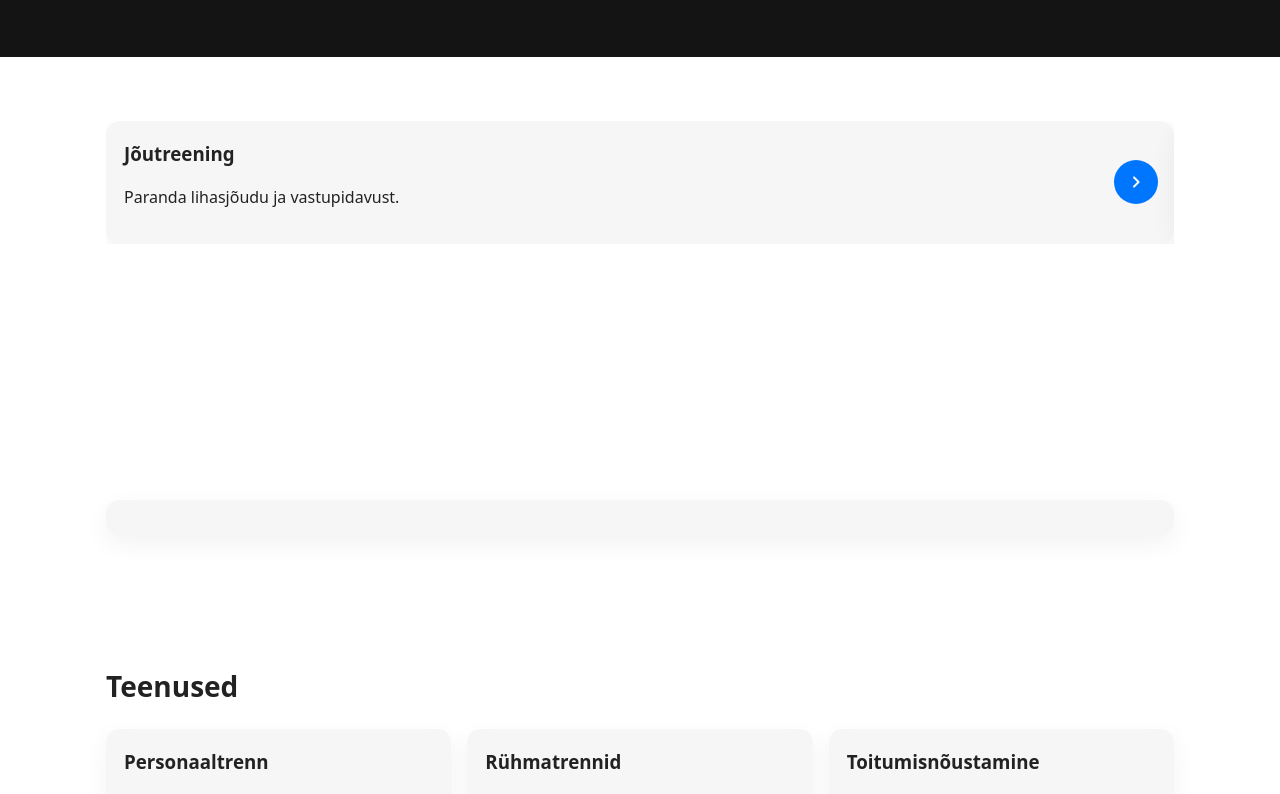
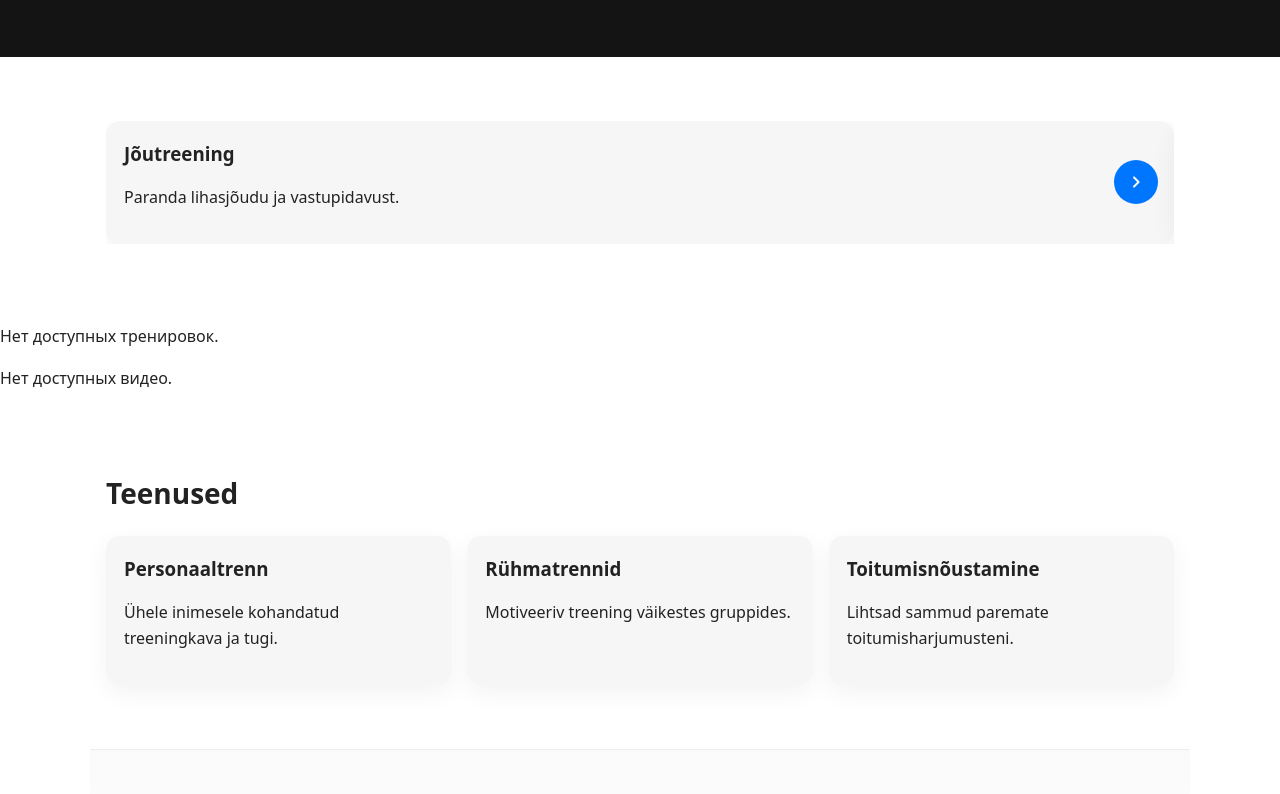
Before and after one commit to KonduktoR13/Site, a Vue app: page / in a window 1280 px wide. Shown: the part 474-1268 px from the top of the page. Built offline with nearby package versions, Linux system fonts and the light colour scheme.

Commit message:
Compute showArrows and hide empty carousels

```diff
--- a/src/components/Carousel.vue
+++ b/src/components/Carousel.vue
@@ -1,6 +1,11 @@
 <template>
   <div class="carousel">
-    <button class="carousel-arrow prev" @click="prev" aria-label="Previous">
+    <button
+      v-if="showArrows"
+      class="carousel-arrow prev"
+      @click="prev"
+      aria-label="Previous"
+    >
       <span class="material-icons-round">chevron_left</span>
     </button>
     <div class="carousel-track" :style="{ transform: `translateX(-${currentIndex * 100}%)` }">
@@ -8,7 +13,12 @@
         <slot :item="item" :index="i" />
       </div>
     </div>
-    <button class="carousel-arrow next" @click="next" aria-label="Next">
+    <button
+      v-if="showArrows"
+      class="carousel-arrow next"
+      @click="next"
+      aria-label="Next"
+    >
       <span class="material-icons-round">chevron_right</span>
     </button>
   </div>
@@ -26,6 +36,7 @@ const props = defineProps({
 
 const currentIndex = ref(0)
 const total = computed(() => props.items.length)
+const showArrows = computed(() => props.items.length > 1)
 
 function next() {
   if (!total.value) return
--- a/src/components/NutritionVideosCarousel.vue
+++ b/src/components/NutritionVideosCarousel.vue
@@ -1,5 +1,5 @@
 <template>
-  <section class="section">
+  <section class="section" v-if="videos.length">
     <div class="card">
       <Carousel class="nutrition-videos-carousel" :items="videos">
         <template #default="{ item }">
@@ -10,6 +10,7 @@
       </Carousel>
     </div>
   </section>
+  <p v-else>Нет доступных видео.</p>
 </template>
 
 <script setup>
--- a/src/components/OtherTrainingCarousel.vue
+++ b/src/components/OtherTrainingCarousel.vue
@@ -1,11 +1,12 @@
 <template>
-  <section class="section">
+  <section class="section" v-if="trainings.length">
     <Carousel class="training-carousel" :items="trainings">
       <template #default="{ item }">
         <TrainingCard :training="item" />
       </template>
     </Carousel>
   </section>
+  <p v-else>Нет доступных тренировок.</p>
 </template>
 
 <script setup>
--- a/src/components/TrainingCarousel.vue
+++ b/src/components/TrainingCarousel.vue
@@ -1,11 +1,12 @@
 <template>
-  <section class="section">
+  <section class="section" v-if="trainings.length">
     <Carousel class="training-carousel" :items="trainings">
       <template #default="{ item }">
         <TrainingCard :training="item" />
       </template>
     </Carousel>
   </section>
+  <p v-else>Нет доступных тренировок.</p>
 </template>
 
 <script setup>
```
